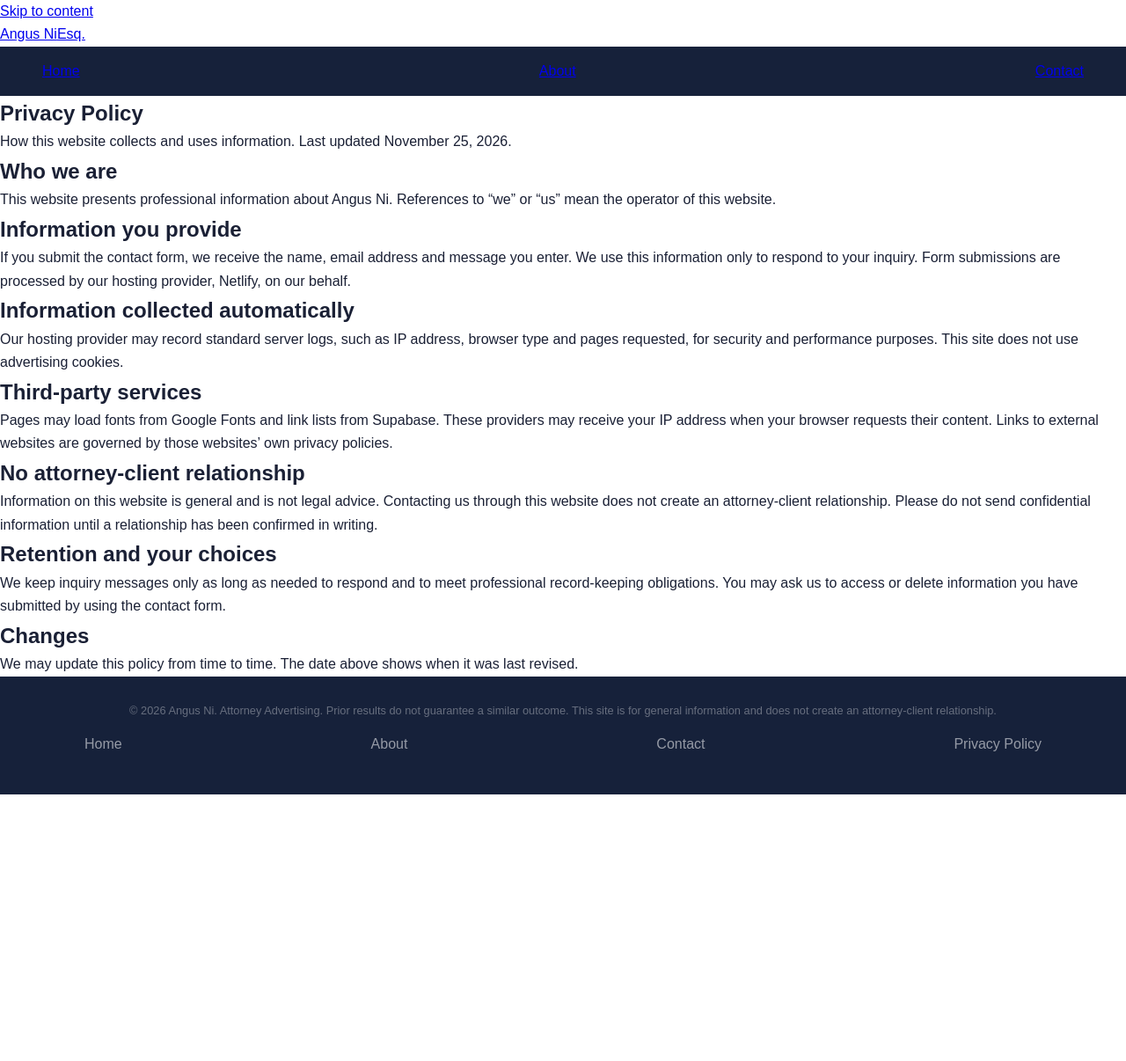
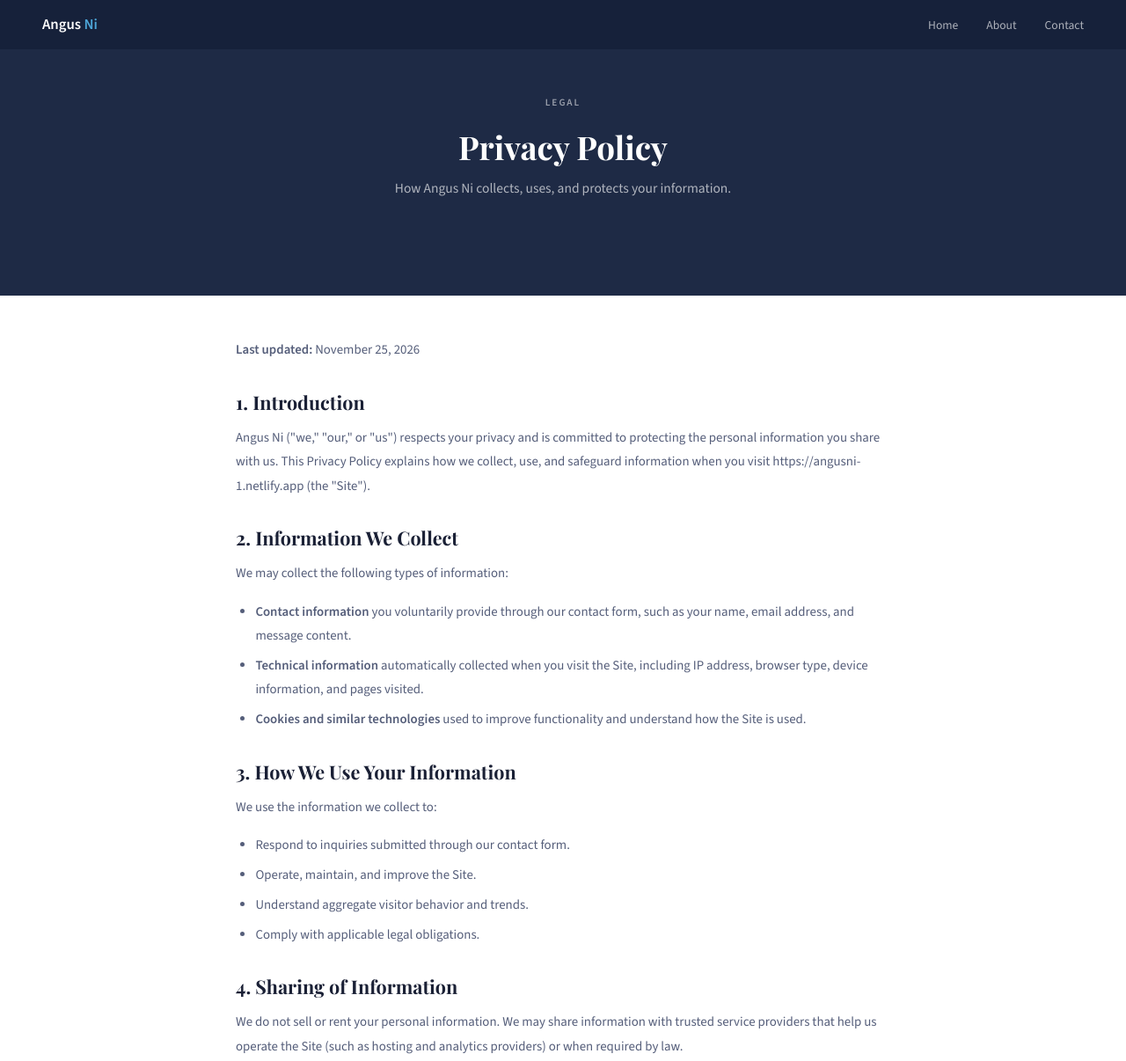
Before and after one commit to cory-maki/angusni-1, a plain HTML site: page privacy.html in a window 1280 px wide. Shown: the top 1206 px of the page at 88% size. Before the commit the page ends 903 px from the top, so only its background shows below. Drawn offline with nearby package versions, Linux system fonts and the light colour scheme.

Commit message:
Update file

```diff
--- a/privacy.html
+++ b/privacy.html
@@ -1,21 +1,19 @@
 <!DOCTYPE html>
 <html lang="en">
 <head>
-<meta charset="utf-8">
-<meta name="viewport" content="width=device-width, initial-scale=1">
+<meta charset="UTF-8"/>
+<meta name="viewport" content="width=device-width,initial-scale=1.0"/>
 <title>Privacy Policy | Angus Ni</title>
-<meta name="description" content="Privacy policy for the Angus Ni website: what information is collected through the contact form and how it is used.">
-<link rel="canonical" href="https://angusni-1.netlify.app/privacy.html">
-<meta property="og:type" content="website">
-<meta property="og:title" content="Privacy Policy | Angus Ni">
-<meta property="og:description" content="Privacy policy for the Angus Ni website: what information is collected through the contact form and how it is used.">
-<meta property="og:url" content="https://angusni-1.netlify.app/privacy.html">
-<meta property="og:image" content="https://angusni-1.netlify.app/images/hero.jpg">
-<meta property="og:site_name" content="Angus Ni">
-<meta name="twitter:card" content="summary_large_image">
-<meta name="author" content="Angus Ni">
-<link rel="preconnect" href="https://fonts.googleapis.com"><link rel="preconnect" href="https://fonts.gstatic.com" crossorigin><link href="https://fonts.googleapis.com/css2?family=Literata:opsz,wght@7..72,400;7..72,500;7..72,600&family=Public+Sans:wght@400;500&display=swap" rel="stylesheet">
-<link rel="stylesheet" href="assets/style.css">
+<meta name="description" content="Privacy policy for Angus Ni."/>
+<meta name="robots" content="noindex"/>
+<link rel="canonical" href="https://angusni-1.netlify.app/privacy.html"/>
+<link href="https://fonts.googleapis.com/css2?family=Playfair+Display:wght@700&family=Source+Sans+3:wght@300;400;500;600&display=swap" rel="stylesheet"/>
+<link rel="stylesheet" href="assets/style.css"/>
+<meta property="og:type" content="website"/>
+<meta property="og:title" content="Privacy Policy | Angus Ni"/>
+<meta property="og:description" content="Privacy policy for Angus Ni."/>
+<meta property="og:image" content="https://angusni-1.netlify.app/images/hero.jpg"/>
+<meta property="og:url" content="https://angusni-1.netlify.app/privacy.html"/>
 <script type="application/ld+json">
 {
  "@context": "https://schema.org",
@@ -90,37 +88,70 @@
 </script>
 </head>
 <body>
-<a class="skip" href="#main">Skip to content</a>
-<header class="site-header"><div class="wrap">
-<a class="logo" href="/">Angus Ni<span>Esq.</span></a>
-<nav class="nav" aria-label="Main"><a href="/">Home</a><a href="about.html">About</a><a href="contact.html">Contact</a></nav>
-</div></header>
-<main id="main">
-<section class="page-head"><div class="wrap">
-<h1>Privacy Policy</h1>
-<p class="lead">How this website collects and uses information. Last updated November 25, 2026.</p>
-</div></section>
-<div class="wrap"><div class="legal">
-<h2>Who we are</h2>
-<p>This website presents professional information about Angus Ni. References to “we” or “us” mean the operator of this website.</p>
-<h2>Information you provide</h2>
-<p>If you submit the contact form, we receive the name, email address and message you enter. We use this information only to respond to your inquiry. Form submissions are processed by our hosting provider, Netlify, on our behalf.</p>
-<h2>Information collected automatically</h2>
-<p>Our hosting provider may record standard server logs, such as IP address, browser type and pages requested, for security and performance purposes. This site does not use advertising cookies.</p>
-<h2>Third-party services</h2>
-<p>Pages may load fonts from Google Fonts and link lists from Supabase. These providers may receive your IP address when your browser requests their content. Links to external websites are governed by those websites’ own privacy policies.</p>
-<h2>No attorney-client relationship</h2>
-<p>Information on this website is general and is not legal advice. Contacting us through this website does not create an attorney-client relationship. Please do not send confidential information until a relationship has been confirmed in writing.</p>
-<h2>Retention and your choices</h2>
-<p>We keep inquiry messages only as long as needed to respond and to meet professional record-keeping obligations. You may ask us to access or delete information you have submitted by using the contact form.</p>
-<h2>Changes</h2>
-<p>We may update this policy from time to time. The date above shows when it was last revised.</p>
-</div></div>
-</main>
-<footer class="site-footer"><div class="wrap">
-<p class="fine">© 2026 Angus Ni. Attorney Advertising. Prior results do not guarantee a similar outcome. This site is for general information and does not create an attorney-client relationship.</p>
-<nav aria-label="Footer"><a href="/">Home</a><a href="about.html">About</a><a href="contact.html">Contact</a><a href="privacy.html">Privacy Policy</a></nav>
-</div></footer>
 
+<!-- ══ NAV ═══════════════════════════════════════════════════════ -->
+<nav id="main-nav">
+  <a class="nav-logo" href="/">Angus<span> Ni</span></a>
+  <ul class="nav-links">
+    <li><a href="/">Home</a></li>
+    <li><a href="about.html">About</a></li>
+    <li><a href="contact.html">Contact</a></li>
+  </ul>
+</nav>
+
+<!-- ══ PAGE HERO ═════════════════════════════════════════════════ -->
+<div class="pg-hero">
+  <p class="eyebrow" style="color:rgba(255,255,255,.55)">Legal</p>
+  <h1>Privacy Policy</h1>
+  <p class="pg-sub">How Angus Ni collects, uses, and protects your information.</p>
+</div>
+
+<!-- ══ POLICY BODY ═══════════════════════════════════════════════ -->
+<div class="legal-wrap">
+  <p class="legal-meta"><strong>Last updated:</strong> November 25, 2026</p>
+
+  <h2>1. Introduction</h2>
+  <p>Angus Ni ("we," "our," or "us") respects your privacy and is committed to protecting the personal information you share with us. This Privacy Policy explains how we collect, use, and safeguard information when you visit https://angusni-1.netlify.app (the "Site").</p>
+
+  <h2>2. Information We Collect</h2>
+  <p>We may collect the following types of information:</p>
+  <ul>
+    <li><strong>Contact information</strong> you voluntarily provide through our contact form, such as your name, email address, and message content.</li>
+    <li><strong>Technical information</strong> automatically collected when you visit the Site, including IP address, browser type, device information, and pages visited.</li>
+    <li><strong>Cookies and similar technologies</strong> used to improve functionality and understand how the Site is used.</li>
+  </ul>
+
+  <h2>3. How We Use Your Information</h2>
+  <p>We use the information we collect to:</p>
+  <ul>
+    <li>Respond to inquiries submitted through our contact form.</li>
+    <li>Operate, maintain, and improve the Site.</li>
+    <li>Understand aggregate visitor behavior and trends.</li>
+    <li>Comply with applicable legal obligations.</li>
+  </ul>
+
+  <h2>4. Sharing of Information</h2>
+  <p>We do not sell or rent your personal information. We may share information with trusted service providers that help us operate the Site (such as hosting and analytics providers) or when required by law.</p>
+
+  <h2>5. Data Retention</h2>
+  <p>We retain personal information only for as long as necessary to fulfill the purposes for which it was collected, or as required by law.</p>
+
+  <h2>6. Your Rights</h2>
+  <p>Depending on your jurisdiction, you may have the right to access, correct, delete, or restrict the use of your personal information. To exercise these rights, please reach us through the contact page.</p>
+
+  <h2>7. Third-Party Links</h2>
+  <p>The Site may contain links to third-party websites. We are not responsible for the privacy practices or content of those sites and encourage you to review their privacy policies.</p>
+
+  <h2>8. No Attorney-Client Relationship</h2>
+  <p>Information on the Site is general and is not legal advice. Contacting us through the Site does not create an attorney-client relationship. Please do not send confidential information until a relationship has been confirmed in writing.</p>
+  <h2>9. Changes to This Policy</h2>
+  <p>We may update this Privacy Policy from time to time. Any changes will be posted on this page with a revised "Last updated" date.</p>
+
+
+</div>
+
+<footer>
+  <p>&copy; 2026 Angus Ni. All rights reserved. Attorney Advertising. Prior results do not guarantee a similar outcome. &nbsp;|&nbsp; <a href="privacy.html">Privacy Policy</a></p>
+</footer>
 </body>
 </html>
```
